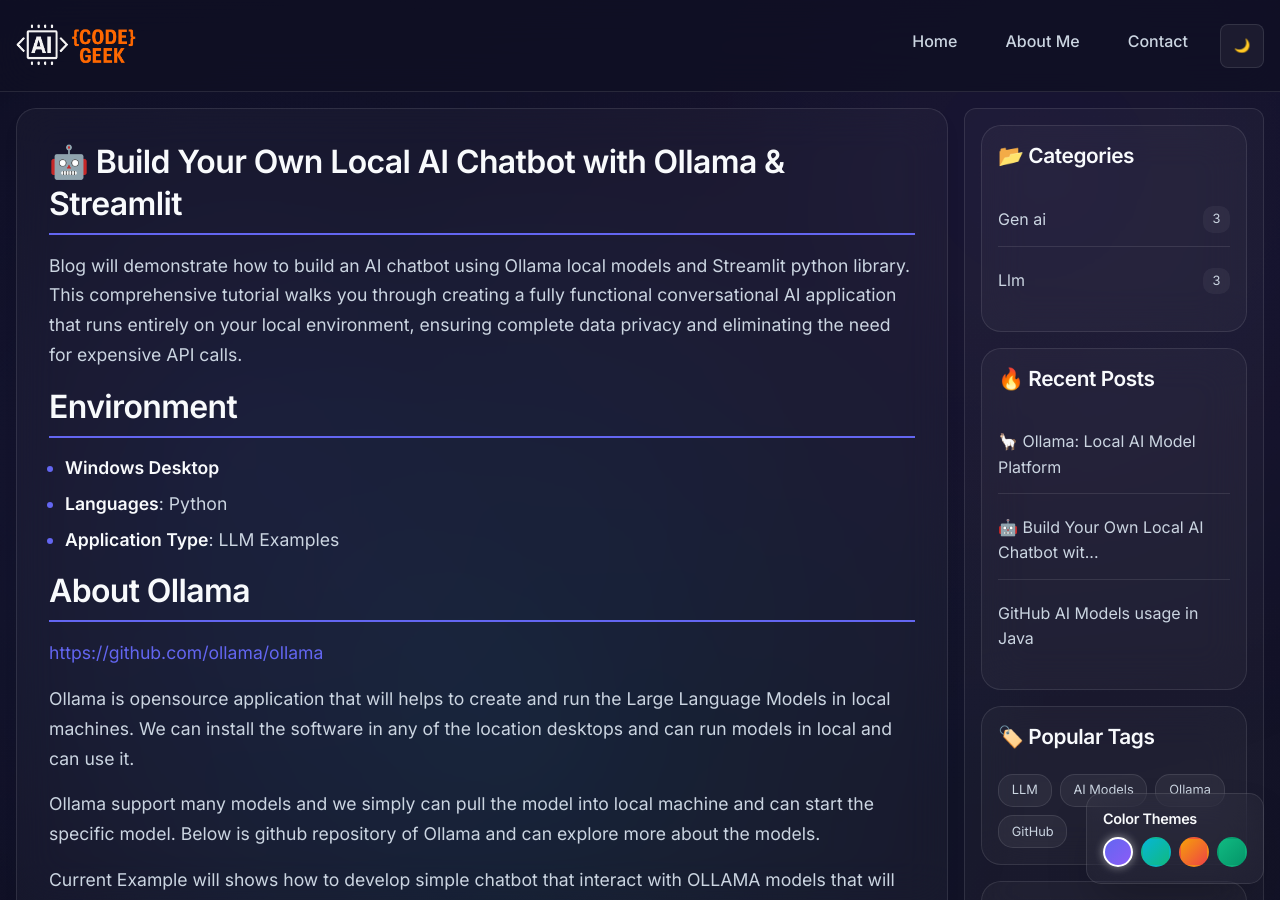
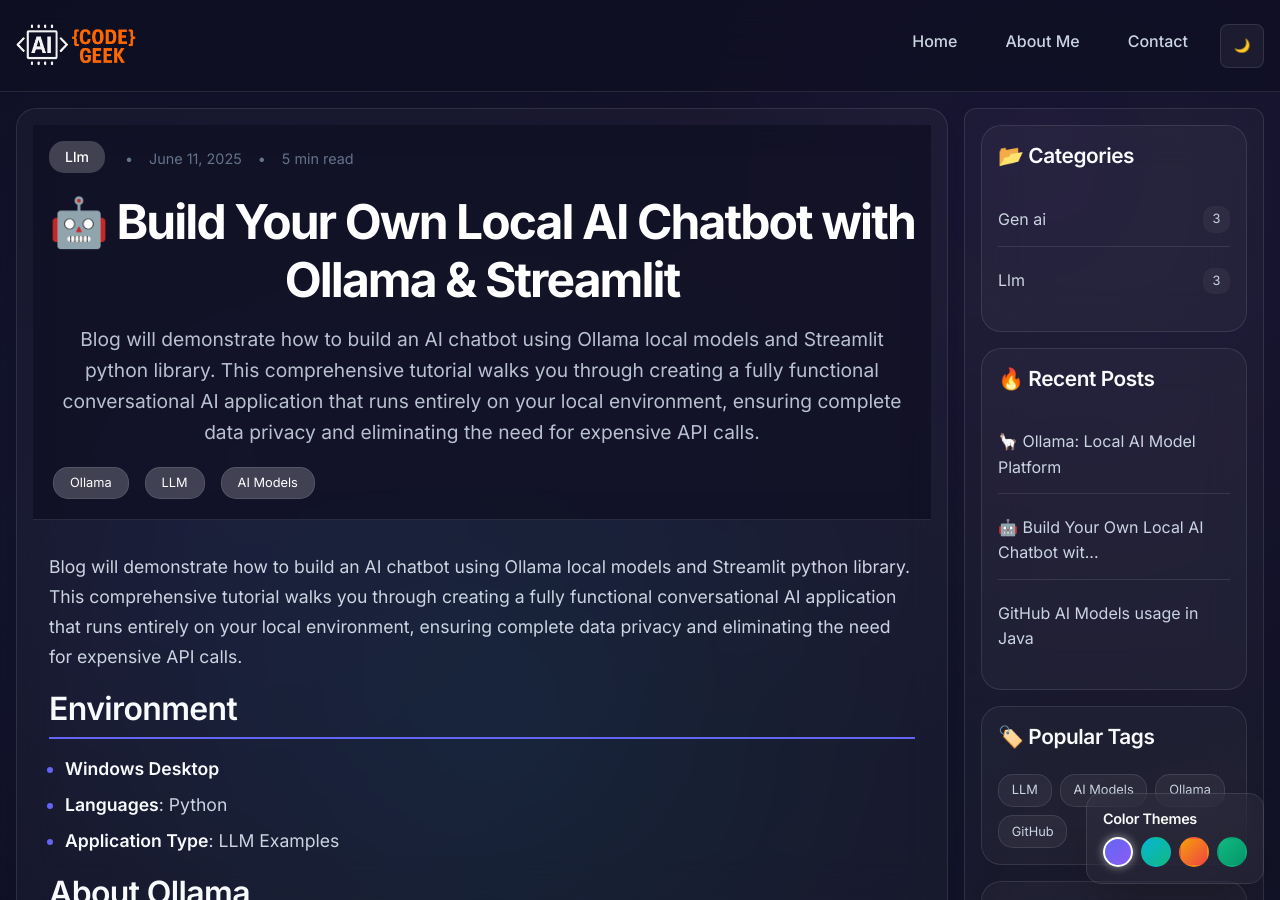
Before and after one commit to AI-Code-Geek/ai-code-geek.github.io, a Jekyll site: the page built from _posts/2025-06-11-Build Your Own Local AI Chatbot with Ollama & Streamlit.md, in a window 1280 px wide and 900 px high. Built offline with Jekyll 4.4.1, drawn with Linux system fonts in a browser that asks for light colours.

Commit message:
First commit

```diff
--- a/_layouts/post.html
+++ b/_layouts/post.html
@@ -5,11 +5,11 @@
 <div class="container">
     <div class="main-layout">
         <article class="post-content">
-            <!--<header class="post-header">
+            <header class="post-header">
                 <div class="post-meta">
                     {% if page.categories %}
-                        &lt;!&ndash;<span class="post-category">{{ page.categories | first | capitalize }}</span>
-                        <span>•</span>&ndash;&gt;
+                        <span class="post-category">{{ page.categories | first | capitalize }}</span>
+                        <span>•</span>
                     {% endif %}
                     <time datetime="{{ page.date | date_to_xmlschema }}">
                         {{ page.date | date: "%B %d, %Y" }}
@@ -23,17 +23,17 @@
                 <h1 class="post-title">{{ page.title | escape }}</h1>
 
                 {% if page.excerpt %}
-                   &lt;!&ndash; <p class="post-excerpt">{{ page.excerpt | strip_html }}</p>&ndash;&gt;
+                   <p class="post-excerpt">{{ page.excerpt | strip_html }}</p>
                 {% endif %}
 
                 {% if page.tags %}
-                   &lt;!&ndash; <div class="post-tags">
+                   <div class="post-tags">
                         {% for tag in page.tags %}
                             <a href="{{ '/tags/' | append: tag | slugify | relative_url }}" class="tag">{{ tag }}</a>
                         {% endfor %}
-                    </div>&ndash;&gt;
+                    </div>
                 {% endif %}
-            </header>-->
+            </header>
 
             <div class="post-body">
                 {{ content }}
--- a/_posts/2025-06-11-Build Your Own Local AI Chatbot with Ollama & Streamlit.md
+++ b/_posts/2025-06-11-Build Your Own Local AI Chatbot with Ollama & Streamlit.md
@@ -6,8 +6,9 @@
 tags: [Ollama, LLM, AI Models]
 author_profile: true
 author: "nagul_meera"
+reading_time: 5
+excerpt: "Blog will demonstrate how to build an AI chatbot using Ollama local models and Streamlit python library. This comprehensive tutorial walks you through creating a fully functional conversational AI application that runs entirely on your local environment, ensuring complete data privacy and eliminating the need for expensive API calls."
 ---
-## 🤖 Build Your Own Local AI Chatbot with Ollama & Streamlit
 Blog will demonstrate how to build an AI chatbot using Ollama local models and Streamlit python library. This comprehensive tutorial walks you through creating a fully functional conversational AI application that runs entirely on your local environment, ensuring complete data privacy and eliminating the need for expensive API calls.
 ## Environment
 - **Windows Desktop**
```
Also changed, not shown: _posts/2024-10-31-github-ai-models.md (+2 -3 lines), _posts/2025-06-18-ollama-local-ai-model-platform.md (+1 -5 lines).
